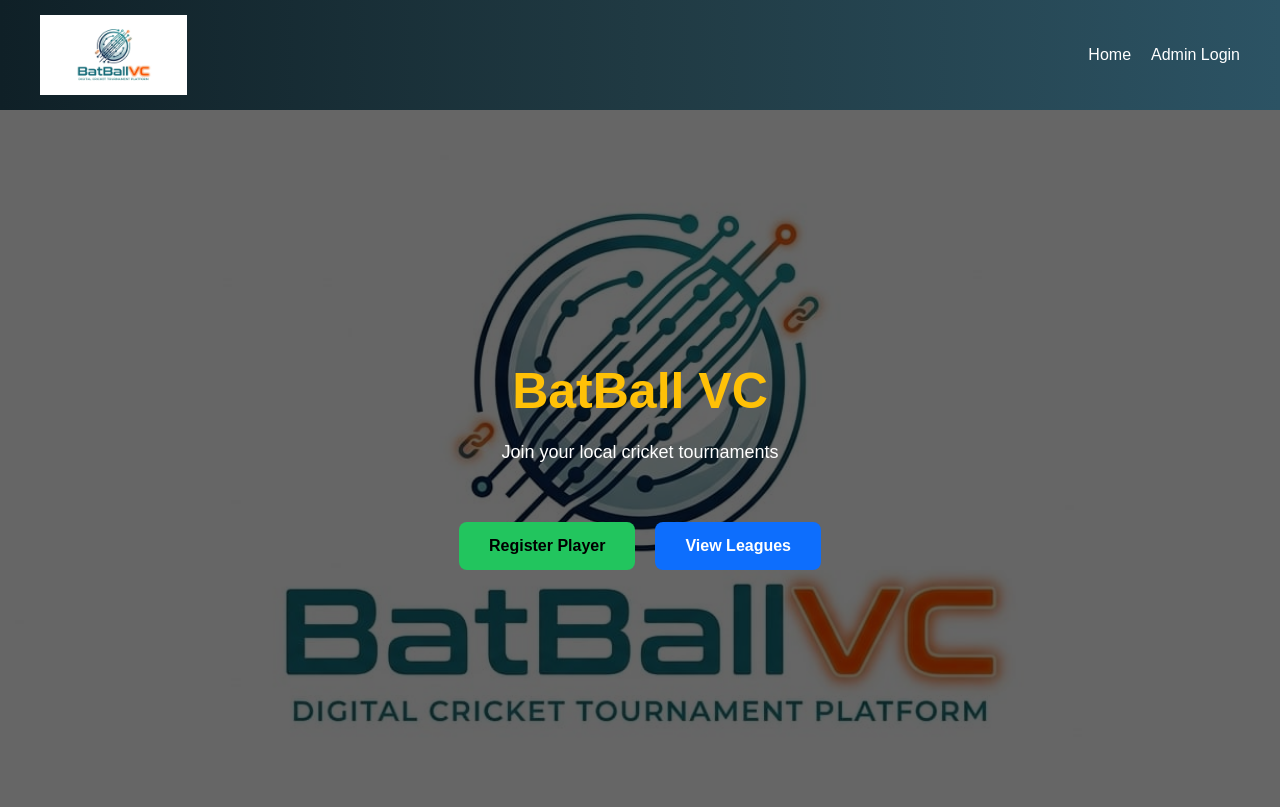
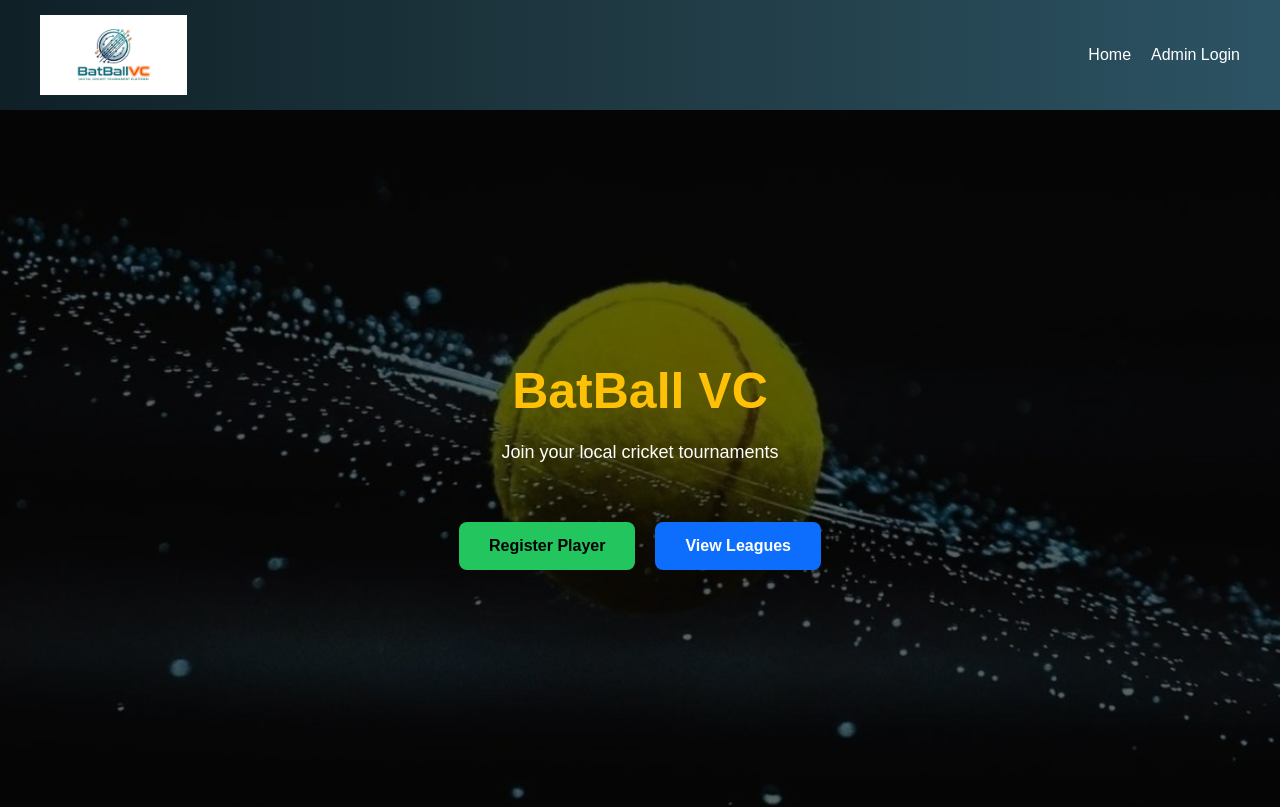
Before and after one commit to VishalChougale1998/batballvc, a React (Vite) app: page / in a window 1280 px wide. Shown: the top 807 px of the page. Built offline with nearby package versions, Linux system fonts and the light colour scheme; no server answers.

Commit message:
final backend fix

```diff
--- a/src/Pages/Home.jsx
+++ b/src/Pages/Home.jsx
@@ -260,9 +260,10 @@ function Home() {
 
     // ✅ Use images from PUBLIC folder (IMPORTANT)
     const images = [
+        // "/sm.jpg",
+        "/logo.jpeg",
+        "/rs.jpg",
         "/sm.jpg",
-        "/logo.jpeg",
-        "/rs.jpg"
     ];
 
     const [index, setIndex] = useState(0);
```
